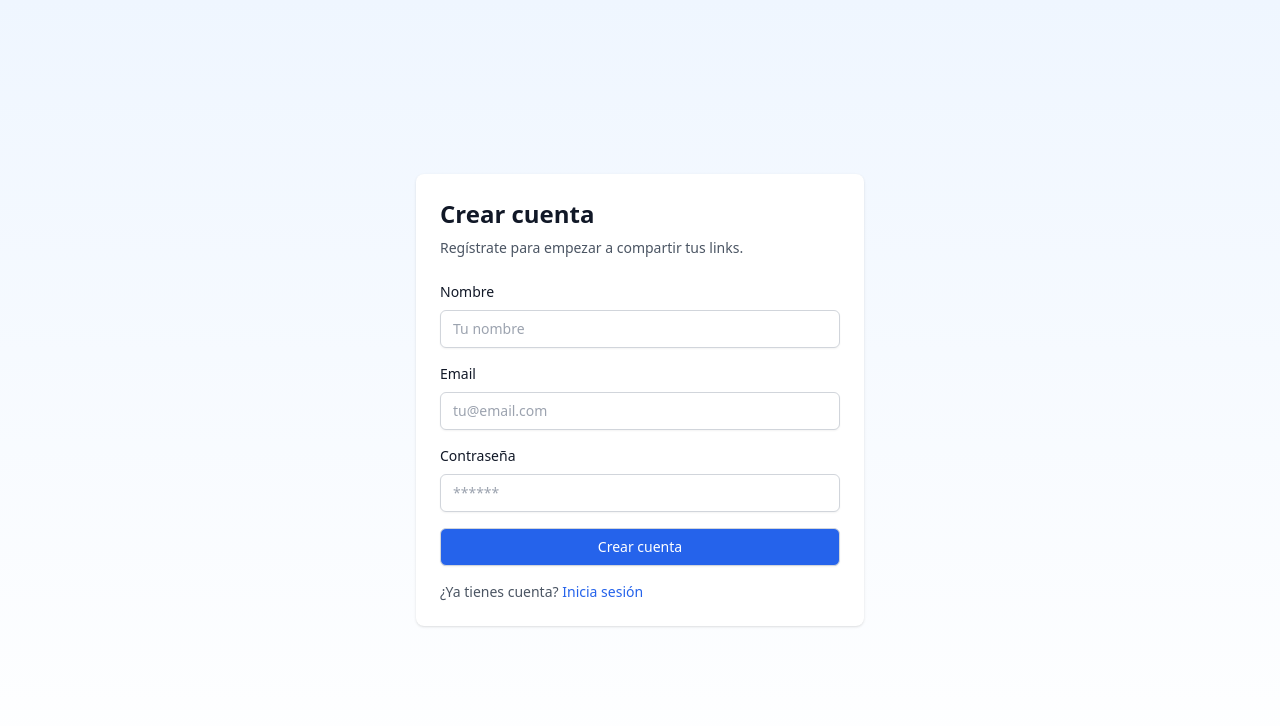
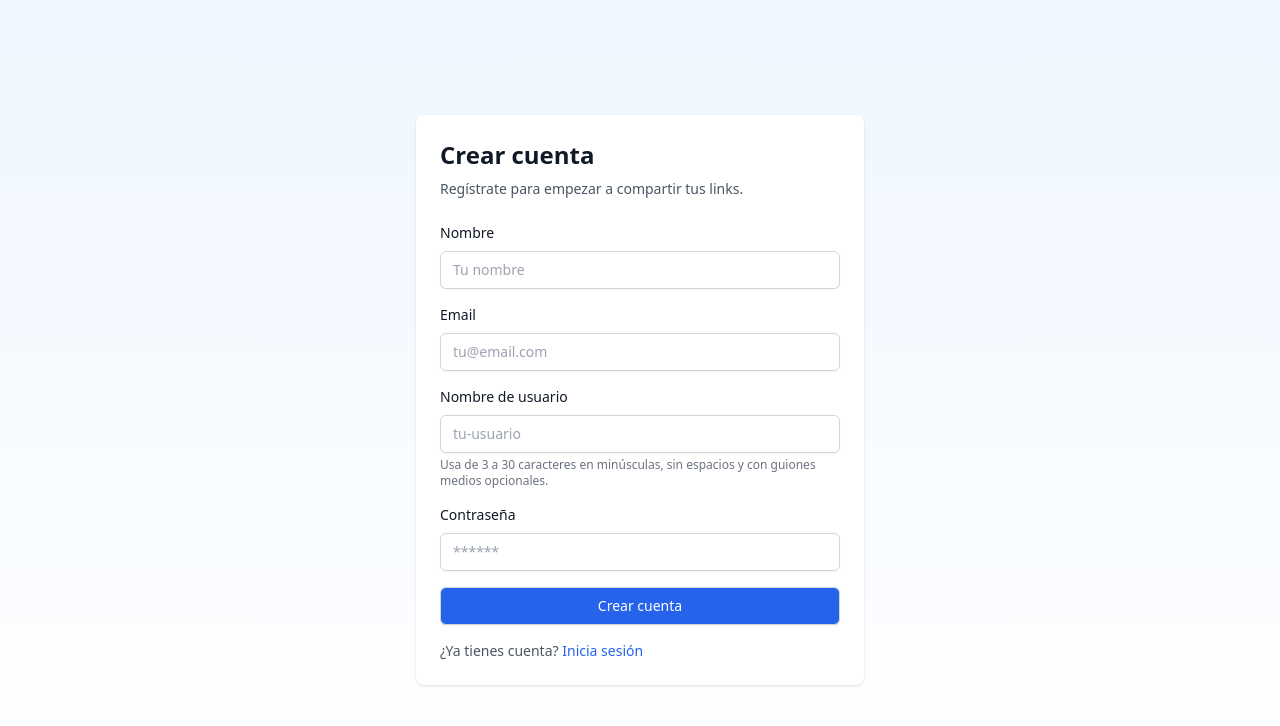
Before and after one commit to ricardomartinezh-code/relead-app, a Next.js app: page /auth/register in a window 1280 px wide. Shown: the top 726 px of the page. Built offline with nearby package versions, Linux system fonts and the light colour scheme.

Commit message:
Add username validation and slug handling to registration (#55)

```diff
--- a/src/app/api/auth/register/route.ts
+++ b/src/app/api/auth/register/route.ts
@@ -1,9 +1,24 @@
 import { NextResponse } from "next/server";
-import { createUser, getUserByEmail, getUserByUsername } from "@/lib/db";
+
+import {
+  createUser,
+  getProfileBySlug,
+  getUserByEmail,
+  getUserByUsername,
+} from "@/lib/db";
+import { USERNAME_RULES_MESSAGE, validateUsernameInput } from "@/lib/username";
 
 export async function POST(req: Request) {
   try {
     const { name, email, password, username } = await req.json();
+
+    const usernameValidation = validateUsernameInput(username);
+    if (!usernameValidation.valid || !usernameValidation.normalized) {
+      return NextResponse.json(
+        { message: usernameValidation.message ?? USERNAME_RULES_MESSAGE },
+        { status: 400 }
+      );
+    }
 
     if (!email || !password) {
       return NextResponse.json(
@@ -28,27 +43,49 @@ export async function POST(req: Request) {
       );
     }
 
-    // Verificar si el username ya existe (si se proporciona)
-    if (username) {
-      const existingUsername = await getUserByUsername(username);
+    const [existingUsername, existingSlug] = await Promise.all([
+      getUserByUsername(usernameValidation.normalized),
+      getProfileBySlug(usernameValidation.normalized),
+    ]);
+
     if (existingUsername) {
       return NextResponse.json(
         { message: "El nombre de usuario ya está en uso." },
         { status: 400 }
       );
     }
+
+    if (existingSlug) {
+      return NextResponse.json(
+        {
+          message:
+            "Ese slug ya está asignado a otro perfil. Elige otro nombre de usuario.",
+        },
+        { status: 400 }
+      );
     }
 
-    const newUser = await createUser(email, name || email, password, username);
+    const newUser = await createUser(
+      email,
+      name || email,
+      password,
+      usernameValidation.normalized,
+      usernameValidation.normalized
+    );
 
-    return NextResponse.json({
+    return NextResponse.json(
+      {
         message: "Cuenta creada correctamente.",
         user: {
           id: newUser.id,
           email: newUser.email,
           name: newUser.name,
         },
-    });
+        username: newUser.username,
+        slug: newUser.slug,
+      },
+      { status: 201 }
+    );
   } catch (error) {
     console.error("Register error:", error);
 
--- /dev/null
+++ b/src/app/api/auth/username/route.ts
@@ -0,0 +1,41 @@
+import { NextResponse } from "next/server";
+
+import { getProfileBySlug, getUserByUsername } from "@/lib/db";
+import { USERNAME_RULES_MESSAGE, validateUsernameInput } from "@/lib/username";
+
+export async function GET(req: Request) {
+  const url = new URL(req.url);
+  const usernameParam = url.searchParams.get("username");
+
+  const validation = validateUsernameInput(usernameParam);
+  if (!validation.valid || !validation.normalized) {
+    return NextResponse.json(
+      {
+        available: false,
+        message: validation.message ?? USERNAME_RULES_MESSAGE,
+      },
+      { status: 400 }
+    );
+  }
+
+  const [existingUser, existingProfile] = await Promise.all([
+    getUserByUsername(validation.normalized),
+    getProfileBySlug(validation.normalized),
+  ]);
+
+  if (existingUser) {
+    return NextResponse.json(
+      { available: false, message: "El nombre de usuario ya está en uso." },
+      { status: 409 }
+    );
+  }
+
+  if (existingProfile) {
+    return NextResponse.json(
+      { available: false, message: "Ya existe un perfil con ese slug." },
+      { status: 409 }
+    );
+  }
+
+  return NextResponse.json({ available: true, username: validation.normalized });
+}
--- a/src/app/auth/register/page.tsx
+++ b/src/app/auth/register/page.tsx
@@ -1,24 +1,82 @@
 "use client";
 
-import { useRouter } from "next/navigation";
 import { FormEvent, useState } from "react";
 
+import {
+  normalizeUsername,
+  USERNAME_RULES_MESSAGE,
+  validateUsernameInput,
+} from "@/lib/username";
+
+type UsernameStatus = "idle" | "checking" | "available" | "unavailable";
+
 export default function RegisterPage() {
-  const router = useRouter();
-  const [form, setForm] = useState({ name: "", email: "", password: "" });
+  const [form, setForm] = useState({
+    name: "",
+    email: "",
+    password: "",
+    username: "",
+  });
   const [error, setError] = useState<string | null>(null);
   const [loading, setLoading] = useState(false);
+  const [successSlug, setSuccessSlug] = useState<string | null>(null);
+  const [usernameStatus, setUsernameStatus] = useState<UsernameStatus>("idle");
+  const [usernameMessage, setUsernameMessage] = useState<string | null>(null);
+
+  const checkUsernameAvailability = async (value: string) => {
+    const validation = validateUsernameInput(value);
+    if (!validation.valid || !validation.normalized) {
+      setUsernameStatus("unavailable");
+      setUsernameMessage(validation.message ?? USERNAME_RULES_MESSAGE);
+      return false;
+    }
+
+    setUsernameStatus("checking");
+    setUsernameMessage("Verificando disponibilidad...");
+
+    try {
+      const res = await fetch(
+        `/api/auth/username?username=${encodeURIComponent(validation.normalized)}`
+      );
+      const data = await res.json();
+
+      if (!res.ok || !data.available) {
+        setUsernameStatus("unavailable");
+        setUsernameMessage(data.message || "Nombre de usuario no disponible.");
+        return false;
+      }
+
+      setUsernameStatus("available");
+      setUsernameMessage("¡Nombre de usuario disponible!");
+      return true;
+    } catch (err) {
+      console.error("Username availability error", err);
+      setUsernameStatus("unavailable");
+      setUsernameMessage("No se pudo validar el nombre de usuario.");
+      return false;
+    }
+  };
 
   const handleSubmit = async (e: FormEvent<HTMLFormElement>) => {
     e.preventDefault();
     setError(null);
+    setSuccessSlug(null);
     setLoading(true);
+
+    const usernameToSend = normalizeUsername(form.username);
+    const usernameIsAvailable = await checkUsernameAvailability(usernameToSend);
+    if (!usernameIsAvailable) {
+      setLoading(false);
+      return;
+    }
+
     const res = await fetch("/api/auth/register", {
       method: "POST",
       body: JSON.stringify({
         name: form.name,
         email: form.email,
         password: form.password,
+        username: usernameToSend,
       }),
       headers: { "Content-Type": "application/json" },
     });
@@ -28,7 +86,11 @@ export default function RegisterPage() {
       setError(data.message || "No se pudo crear la cuenta.");
       return;
     }
-    router.push("/auth/login");
+
+    setForm({ name: "", email: "", password: "", username: "" });
+    setUsernameStatus("idle");
+    setUsernameMessage(null);
+    setSuccessSlug(data.slug || null);
   };
 
   return (
@@ -36,6 +98,17 @@ export default function RegisterPage() {
       <div className="w-full max-w-md rounded-lg bg-white p-6 shadow">
         <h1 className="mb-2 text-2xl font-semibold">Crear cuenta</h1>
         <p className="mb-6 text-sm text-gray-600">Regístrate para empezar a compartir tus links.</p>
+
+        {successSlug && (
+          <div className="mb-4 rounded-md border border-green-200 bg-green-50 p-3 text-sm text-green-800">
+            <p className="font-medium">¡Cuenta creada correctamente!</p>
+            <p className="mt-1">
+              Tu perfil público está disponible en {""}
+              <a href={`/${successSlug}`} className="font-semibold underline">/{successSlug}</a>. Inicia sesión para personalizarlo.
+            </p>
+          </div>
+        )}
+
         <form onSubmit={handleSubmit} className="space-y-4">
           <div>
             <label className="mb-1 block text-sm font-medium">Nombre</label>
@@ -60,6 +133,46 @@ export default function RegisterPage() {
             />
           </div>
           <div>
+            <label className="mb-1 block text-sm font-medium">Nombre de usuario</label>
+            <input
+              name="username"
+              placeholder="tu-usuario"
+              required
+              value={form.username}
+              onChange={(e) => {
+                const value = normalizeUsername(e.target.value);
+                setForm({ ...form, username: value });
+                setUsernameStatus("idle");
+                setUsernameMessage(null);
+                setSuccessSlug(null);
+              }}
+              onBlur={() => checkUsernameAvailability(form.username)}
+              pattern="^[a-z0-9](?:[a-z0-9-]{1,28}[a-z0-9])?$"
+              title={USERNAME_RULES_MESSAGE}
+              className={`mt-1 w-full rounded-md border px-3 py-2 text-sm ${
+                usernameStatus === "available"
+                  ? "border-green-500 focus:border-green-600"
+                  : usernameStatus === "unavailable"
+                    ? "border-red-500 focus:border-red-600"
+                    : "border-gray-300"
+              }`}
+            />
+            <p className="mt-1 text-xs text-gray-500">{USERNAME_RULES_MESSAGE}</p>
+            {usernameMessage && (
+              <p
+                className={`mt-1 text-sm ${
+                  usernameStatus === "available"
+                    ? "text-green-700"
+                    : usernameStatus === "checking"
+                      ? "text-gray-600"
+                      : "text-red-600"
+                }`}
+              >
+                {usernameMessage}
+              </p>
+            )}
+          </div>
+          <div>
             <label className="mb-1 block text-sm font-medium">Contraseña</label>
             <input
               name="password"
@@ -76,7 +189,7 @@ export default function RegisterPage() {
           <button
             type="submit"
             className="w-full rounded-md bg-blue-600 px-4 py-2 text-white hover:bg-blue-700 disabled:opacity-70"
-            disabled={loading}
+            disabled={loading || usernameStatus === "checking"}
           >
             {loading ? "Creando..." : "Crear cuenta"}
           </button>
--- a/src/lib/db.ts
+++ b/src/lib/db.ts
@@ -124,23 +124,25 @@ export async function createUser(
   email: string,
   name: string,
   password: string,
-  username?: string
-): Promise<UserRecord> {
+  username?: string,
+  slug?: string
+): Promise<UserRecord & { slug: string; username: string }> {
   const client = await pool.connect();
   try {
     await client.query("BEGIN");
 
     const userId = randomUUID();
     const profileId = randomUUID();
-    const slug = await generateUniqueSlug(username || name);
+    const slugToUse = slug || (await generateUniqueSlug(username || name));
     const hashedPassword = hashSync(password, 10);
+    const usernameToUse = (username || email).trim().toLowerCase();
 
     // Crear usuario
     const userResult = await client.query(
       `INSERT INTO users (id, email, name, password, username, profile_id, is_active, created_at)
        VALUES ($1, $2, $3, $4, $5, $6, true, CURRENT_TIMESTAMP)
        RETURNING id, email, name, profile_id AS "profileId"`,
-      [userId, email, name, hashedPassword, username || email, profileId]
+      [userId, email, name, hashedPassword, usernameToUse, profileId]
     );
 
     // Crear perfil básico
@@ -148,7 +150,7 @@ export async function createUser(
       `INSERT INTO profiles (id, user_id, title, slug, theme)
        VALUES ($1, $2, $3, $4, 'default')
        ON CONFLICT (id) DO NOTHING`,
-      [profileId, userId, name, slug]
+      [profileId, userId, name, slugToUse]
     );
 
     await client.query("COMMIT");
@@ -158,6 +160,8 @@ export async function createUser(
       email: userResult.rows[0].email,
       name: userResult.rows[0].name,
       profileId: userResult.rows[0].profileId,
+      username: usernameToUse,
+      slug: slugToUse,
     };
   } catch (error) {
     await client.query("ROLLBACK");
--- /dev/null
+++ b/src/lib/username.ts
@@ -0,0 +1,36 @@
+export const USERNAME_REGEX = /^[a-z0-9](?:[a-z0-9-]{1,28}[a-z0-9])?$/;
+export const USERNAME_RULES_MESSAGE =
+  "Usa de 3 a 30 caracteres en minúsculas, sin espacios y con guiones medios opcionales.";
+
+export function normalizeUsername(value: string): string {
+  return value.trim().toLowerCase();
+}
+
+export function validateUsernameInput(value: unknown): {
+  valid: boolean;
+  normalized?: string;
+  message?: string;
+} {
+  if (typeof value !== "string") {
+    return { valid: false, message: "El nombre de usuario es obligatorio." };
+  }
+
+  const normalized = normalizeUsername(value);
+
+  if (!normalized) {
+    return { valid: false, message: "El nombre de usuario es obligatorio." };
+  }
+
+  if (normalized.length < 3 || normalized.length > 30) {
+    return {
+      valid: false,
+      message: "El nombre de usuario debe tener entre 3 y 30 caracteres.",
+    };
+  }
+
+  if (!USERNAME_REGEX.test(normalized)) {
+    return { valid: false, message: USERNAME_RULES_MESSAGE };
+  }
+
+  return { valid: true, normalized };
+}
```
Lines whose indentation alone changed are shown as unchanged.
